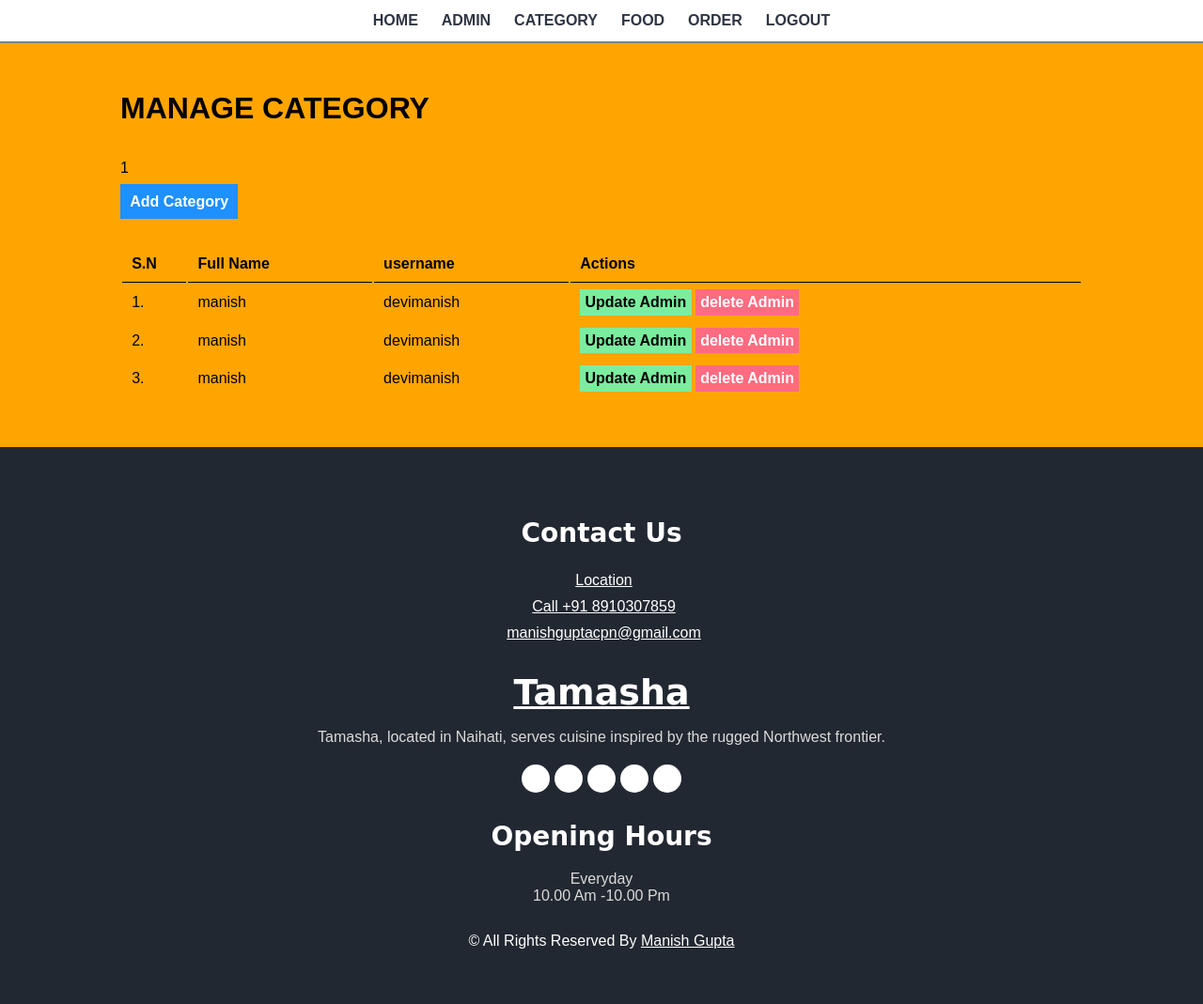
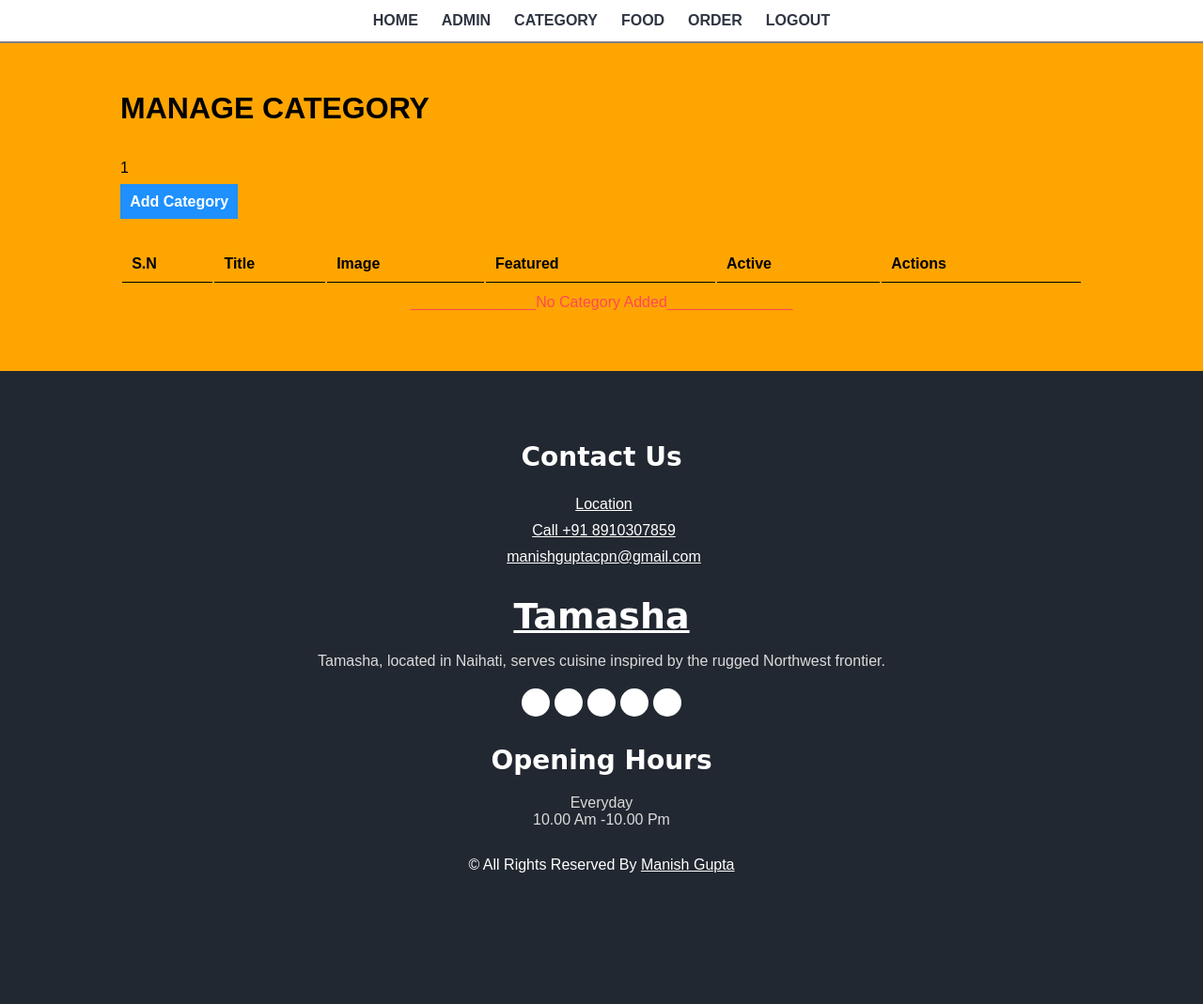
Before and after one commit to DevyManish/tamasha_restaurant, a PHP site: page /tamasha_restaurant/admin/manage-category.php in a window 1280 px wide. Shown: the whole page at 94% size. After the commit the page ends 929 px from the top, so only its background shows below. Run offline with PHP 8.4, Linux system fonts and the light colour scheme; the visitor is signed in with stand-in values (Sample User, id 1); data that the repository does not hold is empty.

Commit message:
add-category

```diff
--- a/admin/admin.css
+++ b/admin/admin.css
@@ -27,7 +27,8 @@ Theme: Restaurant's Admin ;
 .tbl-full {
   width: 100%;
 }
-.tbl-30{
+
+.tbl-30 {
   width: 30%;
 }
 
@@ -80,11 +81,13 @@ table tr td {
 .btn-danger:hover {
   background-color: #ff4757;
 }
+
 .success {
-  color: #3742fa;
+  color: #521aee;
 }
+
 .error {
-  color:#ff4757
+  color: #ff4757
 }
 
 
@@ -234,14 +237,16 @@ table tr td {
 .footer_section .footer-info p a {
   color: inherit;
 }
+
 /* css for login */
 
-/* .full-screen{
-  background-image: url(../images/background.jpg);
+/* .full{
+  background-image: url('../images/pexels-rajesh-tp-1624487.jpg');
+
 } */
-.login{
+.login {
   border: 1px solid grey;
-width: 20%;
-margin:5% auto;
-padding: 5%;
+  width: 20%;
+  margin: 5% auto;
+  padding: 5%;
 }
--- a/admin/manage-category.php
+++ b/admin/manage-category.php
@@ -11,7 +11,7 @@
             echo $_SESSION['add']; //displaying session message
             unset($_SESSION['add']); //removing session message
         }
-        ?>
+?>
         <br />
         <br />
 
@@ -23,41 +23,89 @@
         <table class="tbl-full">
             <tr>
                 <th>S.N</th>
-                <th>Full Name</th>
-                <th>username</th>
+                <th>Title</th>
+                <th>Image</th>
+                <th>Featured</th>
+                <th>Active</th>
                 <th>Actions</th>
             </tr>
 
+            <?php
+    // query to get all category from databse
+    $sql = "SELECT * FROM tbl_category";
+
+// execute the query
+$res = mysqli_query($conn, $sql);
+
+// count rows
+$count = mysqli_num_rows($res);
+
+// create serial no. variable and assign value as one
+$sn = 1;
+
+// check whether we have data in database or not
+if ($count>0) {
+    // then we have data in database
+    // get the data & display
+    while ($row=mysqli_fetch_assoc($res)) {
+        $id = $row['id'];
+        $title = $row['title'];
+        $image_name = $row['image_name'];
+        $featured = $row['featured'];
+        $active = $row['active'];
+
+        ?>
             <tr>
-                <td>1.</td>
-                <td>manish </td>
-                <td>devimanish </td>
+                <td><?php echo $sn++; ?></td>
+                <td><?php echo $title; ?></td>
+
                 <td>
-                    <a href="#" class="btn-secondary">Update Admin</a>
-                    <a href="#" class="btn-danger">delete Admin</a>
+
+                    <?php
+                    // check whether image name is availabe or not
+                    if ($image_name!="") {
+                        // display the image
+                        ?>
+                        <img src="<?php echo SITEURL; ?>images/category/<?php echo $image_name; ?>" width="100px" >
+
+                        <?php
+                    }
+                    else{
+                        // display the messege
+                        echo "<div class='error'>Image not Added</div>";
+                    }
+                     ?>
+
+                </td>
+
+                <td><?php echo $featured; ?> </td>
+                <td><?php echo $active; ?></td>
+                <td>
+                    <a href="#" class="btn-secondary">Update Category</a>
+                    <a href="#" class="btn-danger">delete Category</a>
                 </td>
             </tr>
 
-            <tr>
-                <td>2.</td>
-                <td>manish </td>
-                <td>devimanish </td>
-                <td>
-                    <a href="#" class="btn-secondary">Update Admin</a>
-                    <a href="#" class="btn-danger">delete Admin</a>
 
-                </td>
-            </tr>
+<?php
+    }
+} else {
+    // we don't have data
+    // we will display the messege inside table
+    ?>
+                <tr>
+                    <td colspan="6"> <div class="error text-center">_______________No Category Added_______________</div> </td>
+                </tr>
 
-            <tr>
-                <td>3.</td>
-                <td>manish </td>
-                <td>devimanish </td>
-                <td>
-                    <a href="#" class="btn-secondary">Update Admin</a>
-                    <a href="#" class="btn-danger">delete Admin</a>
-                </td>
-            </tr>
+    <?php
+
+}
+
+
+
+?>
+
+
         </table>
     </div>
 </div>
```
Also changed, not shown: admin/add-category.php (+14 -8 lines), admin/login.php (+6 -2 lines), images/category/food_category_216.jpg (added), images/category/food_category_264.JPG (added), images/category/food_category_710.jpg (added).
